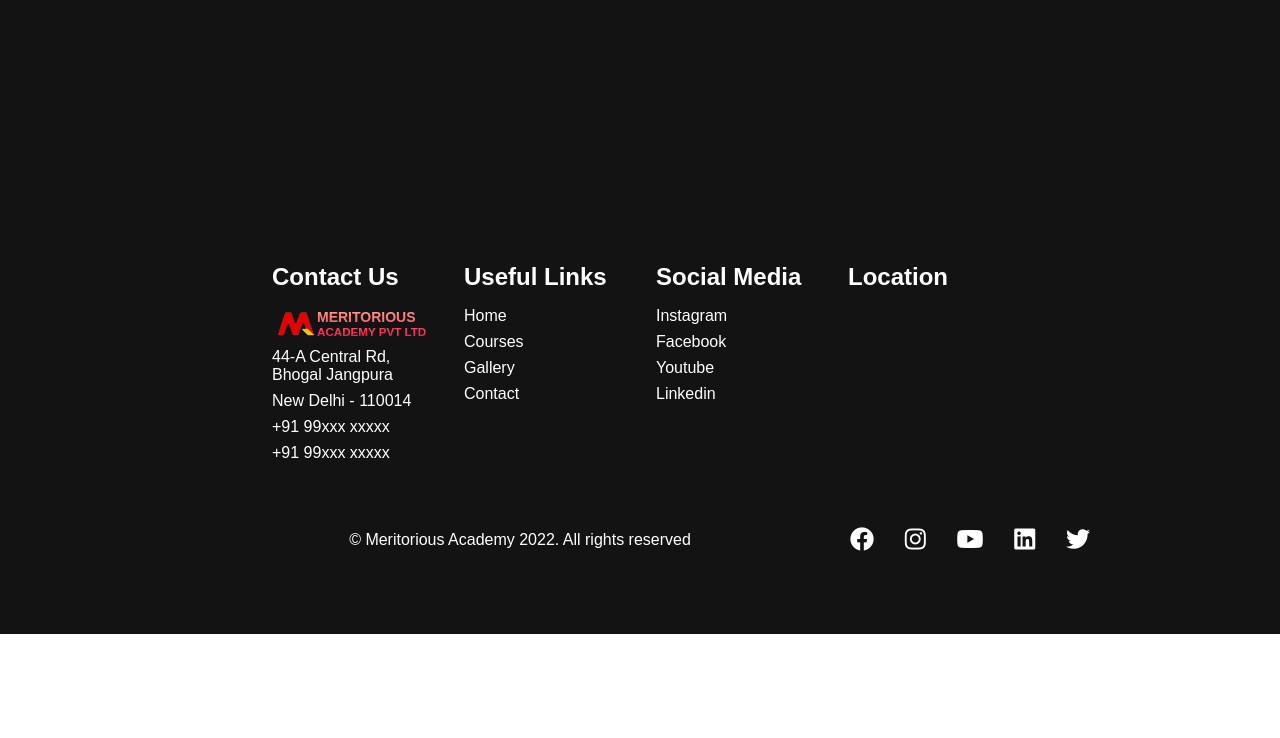
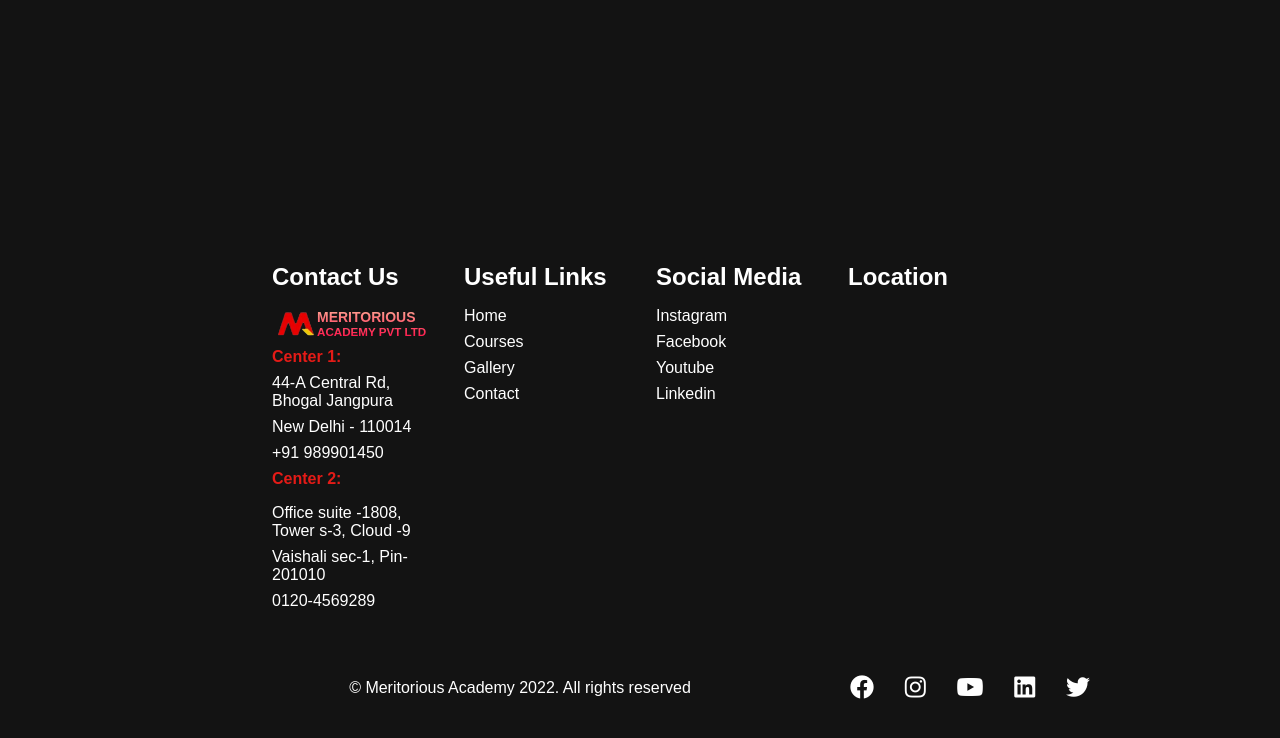
Before and after one commit to Ritik-675/Meritorious-Academy-Pvt-Ltd-Website, a plain HTML site: page index.html in a window 1280 px wide. Shown: the part 4224-4962 px from the top of the page. Before the commit the page ends 4858 px from the top, so only its background shows below. Drawn offline with Linux system fonts and the light colour scheme; grey boxes are pictures that could not be loaded.

Commit message:
address added

```diff
--- a/index.html
+++ b/index.html
@@ -180,10 +180,15 @@
             </a>
             <!-- <a href=""></a> -->
             <!-- <a href="/sign__up">MERITORIOUS ACADEMY PVT LTD</a> -->
+            <a ><h4 style="color: #e41b17;">Center 1:</h4></a>
             <a >44-A Central Rd, Bhogal Jangpura</a>
             <a >New Delhi - 110014</a>
-            <a >+91 99xxx xxxxx</a>
-            <a >+91 99xxx xxxxx</a>
+            <a >+91 989901450</a>
+            <a ><h4 style="color: #e41b17;">Center 2:</h4></a>
+            <a ></a>
+            <a >Office suite -1808, Tower s-3, Cloud -9</a>
+            <a >Vaishali sec-1, Pin-201010</a>
+            <a >0120-4569289</a>
           </div>
           <div class="footer__link--items" id="usef">
             <h2>Useful Links</h2>
```
